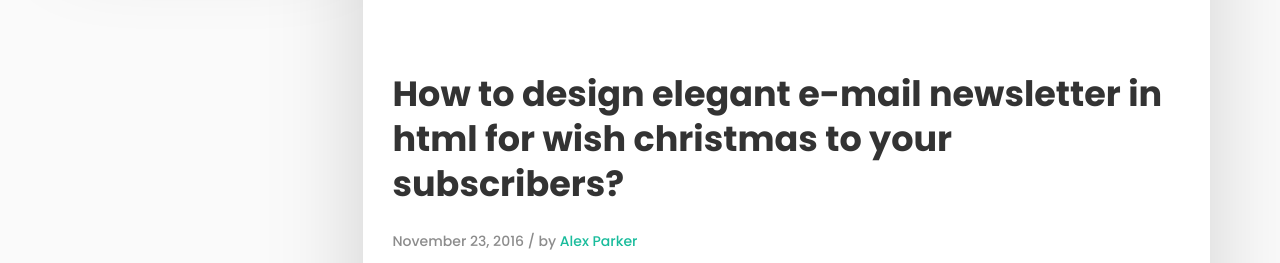
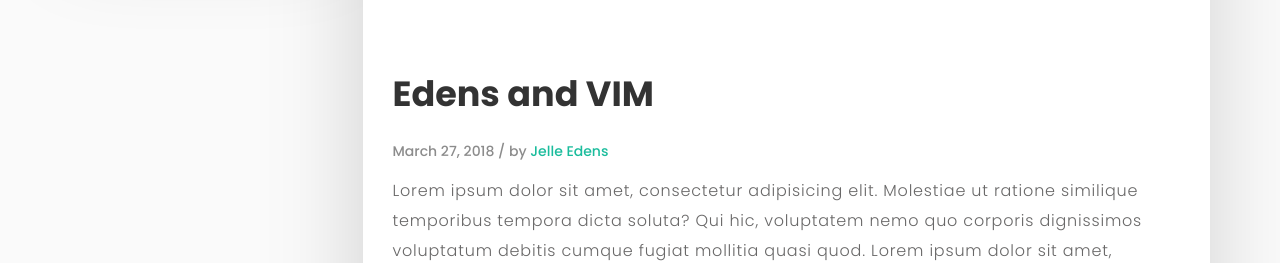
Before and after one commit to kantoor/kantoor.github.io, a plain HTML site: page index.html in a window 1280 px wide. Shown: the part 518-781 px from the top of the page. Drawn offline with Linux system fonts and the light colour scheme; a web font is replaced by a local one.

Commit message:
Second post

```diff
--- a/index.html
+++ b/index.html
@@ -134,10 +134,10 @@
                                 <!-- Blog Post Start -->
                                 <div class="col-md-12 blog-post">
                                     <div class="post-title">
-                                      <a href="single.html"><h1>How to design elegant e-mail newsletter in html for wish christmas to your subscribers?</h1></a>
+                                      <a href="single.html"><h1>Edens and VIM</h1></a>
                                     </div>
                                     <div class="post-info">
-                                    	<span>November 23, 2016 / by <a href="#" target="_blank">Alex Parker</a></span>
+                                    	<span>March 27, 2018 / by <a href="#" target="_blank">Jelle Edens</a></span>
                                     </div>
                                     <p>Lorem ipsum dolor sit amet, consectetur adipisicing elit. Molestiae ut ratione similique temporibus tempora dicta soluta? Qui hic, voluptatem nemo quo corporis dignissimos voluptatum debitis cumque fugiat mollitia quasi quod. Lorem ipsum dolor sit amet, consectetur adipisicing elit. Molestiae ut ratione similique.</p>
                                     <a href="single.html" class="button button-style button-anim fa fa-long-arrow-right"><span>Read More</span></a>
```
